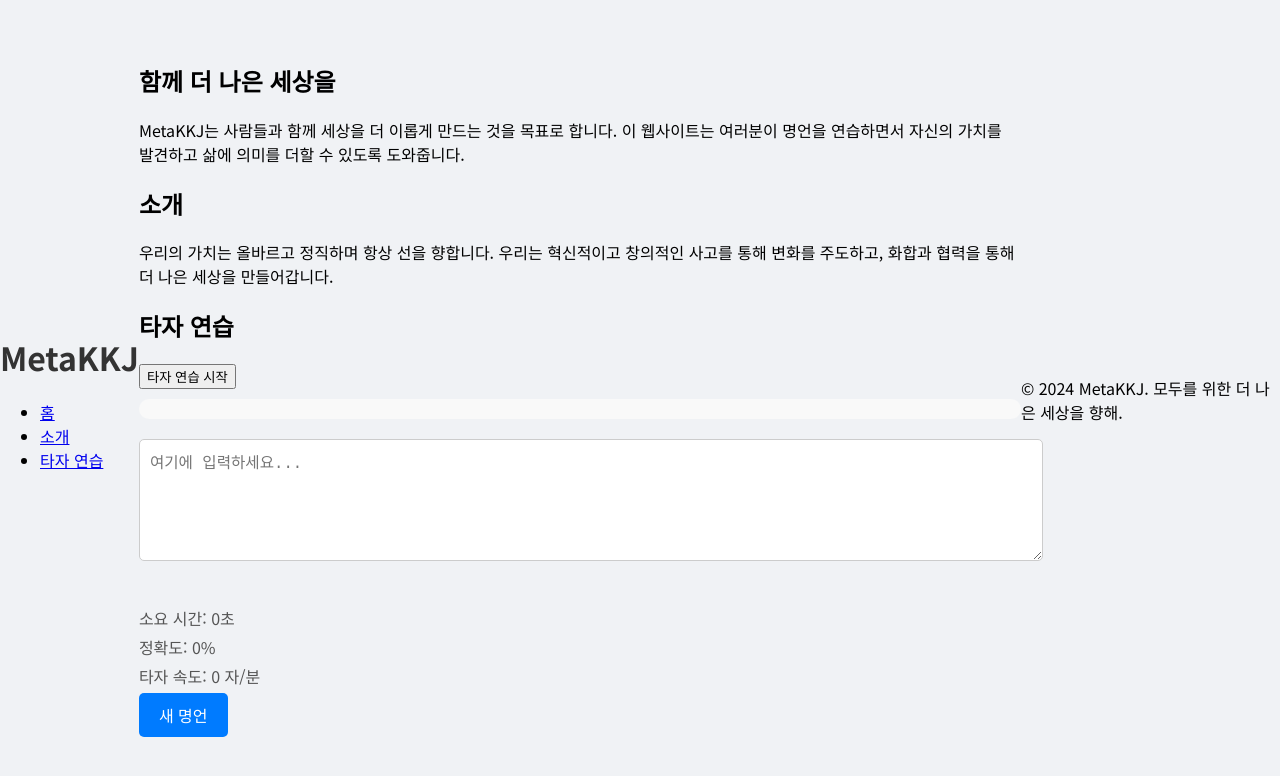
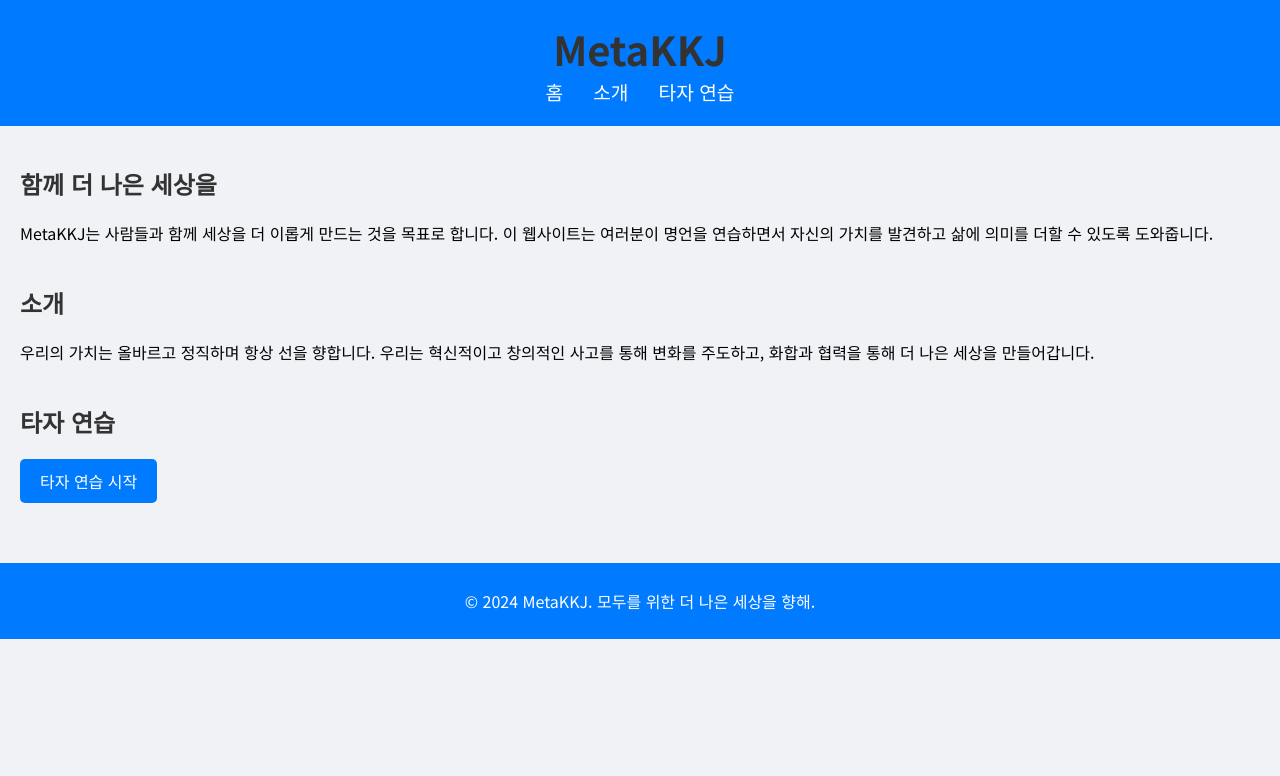
Before and after one commit to MetaKKJ/Metapro1, a plain HTML site: page index.html in a window 1280 px wide. Drawn offline with Linux system fonts and the light colour scheme.

Commit message:
Update styles.css

```diff
--- a/styles.css
+++ b/styles.css
@@ -1,11 +1,50 @@
 body {
     font-family: 'Noto Sans KR', sans-serif;
+    margin: 0;
+    padding: 0;
+    background-color: #f0f2f5;
+}
+
+header {
+    background-color: #007BFF;
+    color: white;
+    padding: 20px 0;
+    text-align: center;
+}
+
+header h1 {
+    margin: 0;
+    font-size: 2.5em;
+}
+
+nav ul {
+    list-style: none;
+    padding: 0;
+    margin: 0;
     display: flex;
     justify-content: center;
-    align-items: center;
-    height: 100vh;
-    margin: 0;
-    background-color: #f0f2f5;
+}
+
+nav ul li {
+    margin: 0 15px;
+}
+
+nav ul li a {
+    color: white;
+    text-decoration: none;
+    font-size: 1.2em;
+}
+
+main {
+    padding: 20px;
+}
+
+section {
+    margin-bottom: 40px;
+}
+
+.hidden {
+    display: none;
 }
 
 .container {
@@ -15,23 +54,20 @@ body {
     box-shadow: 0 4px 6px rgba(0, 0, 0, 0.1);
     width: 500px;
     text-align: center;
+    margin: 20px auto;
 }
 
-h1 {
-    font-size: 2em;
+h1, h2 {
     color: #333;
-    margin-bottom: 20px;
 }
 
-.author-display {
+.author-display, .quote-display, .results p, .author-info {
     font-size: 1em;
     color: #555;
-    margin-bottom: 10px;
 }
 
 .quote-display {
     font-size: 1.5em;
-    color: #333;
     margin-bottom: 20px;
     padding: 10px;
     background-color: #f9f9f9;
@@ -48,23 +84,7 @@ h1 {
     margin-bottom: 20px;
 }
 
-.results {
-    margin-top: 20px;
-}
-
-.results p {
-    font-size: 1em;
-    color: #555;
-    margin: 5px 0;
-}
-
-.author-info {
-    font-size: 1em;
-    color: #555;
-    margin-top: 20px;
-}
-
-.start-button {
+.start-button, #startPracticeButton {
     padding: 10px 20px;
     font-size: 1em;
     cursor: pointer;
@@ -75,6 +95,13 @@ h1 {
     transition: background-color 0.3s ease;
 }
 
-.start-button:hover {
+.start-button:hover, #startPracticeButton:hover {
     background-color: #0056b3;
 }
+
+footer {
+    background-color: #007BFF;
+    color: white;
+    text-align: center;
+    padding: 10px 0;
+}
```
